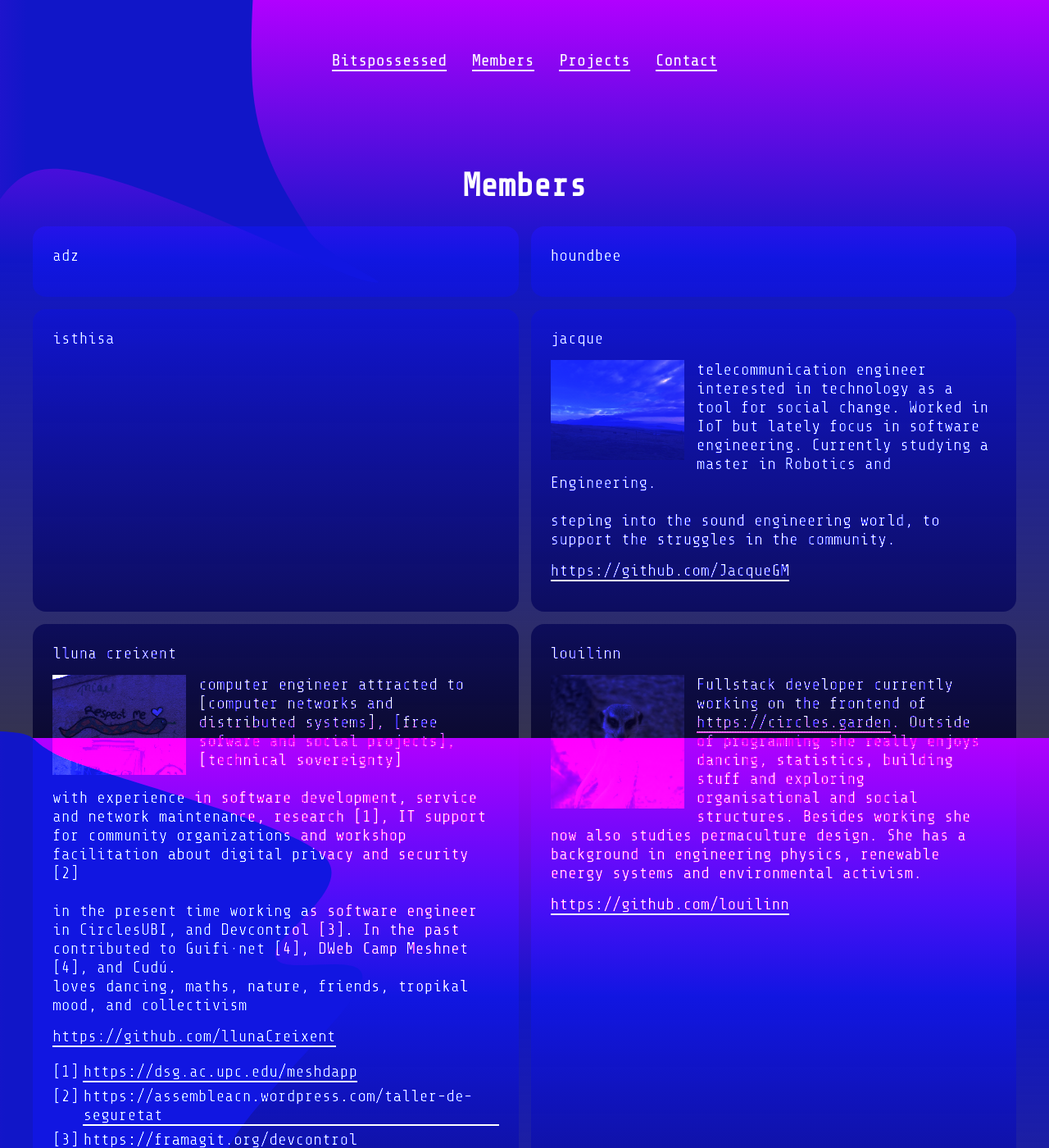
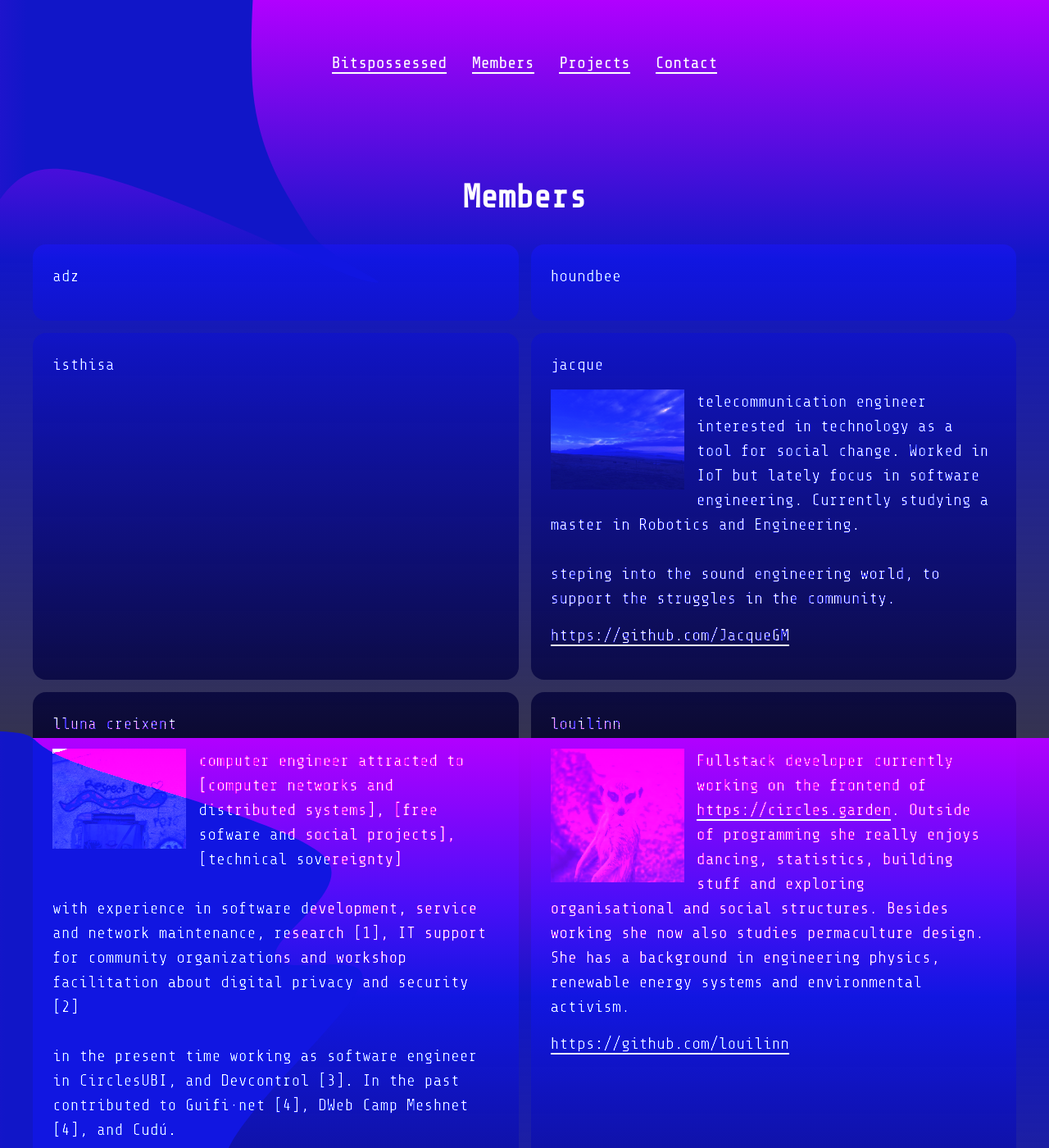
Before and after one commit to bitspossessed/website, a Jekyll site: the page built from members.md, in a window 1280 px wide and 1400 px high. Shown: the whole window at 82% size. Built offline with Jekyll 4.4.1, drawn with Linux system fonts in a browser that asks for light colours; our own code applies the rules of GitHub Pages for plain Markdown files.

Commit message:
Update font loading

```diff
--- a/_includes/head.html
+++ b/_includes/head.html
@@ -10,5 +10,9 @@
 <link rel="shortcut icon" href="{{ base }}/favicon.ico" />
 <meta name="robots" content="index, follow" />
 <link rel="preconnect" href="https://fonts.gstatic.com" />
-<link href="https://fonts.googleapis.com/css2?family=Share+Tech+Mono&display=swap" rel="stylesheet" />
 <link rel="stylesheet" type="text/css" href="{{ base }}/static/styles.css?{{ site.time | date: '%s%n' }}" />
+
+<link rel="stylesheet" href="https://fonts.googleapis.com/css2?family=Share+Tech+Mono&display=swap" media="print" onload="this.media='all'" />
+<noscript>
+  <link href="https://fonts.googleapis.com/css2?family=Share+Tech+Mono&display=swap" rel="stylesheet" type="text/css" />
+</noscript>
--- a/static/styles.css
+++ b/static/styles.css
@@ -19,6 +19,7 @@
   color: var(--color-main);
   font-family: 'Share Tech Mono', monospace;
   font-size: 20px;
+  line-height: 1.5;
 }
 
 @media (max-width: 992px) {
@@ -218,6 +219,12 @@
   display: flex;
 }
 
+@media screen and (max-width: 992px) {
+  .container-content ul li {
+    margin-bottom: 12px;
+  }
+}
+
 .container-content ul li span {
   margin-right: 5px;
 }
```
